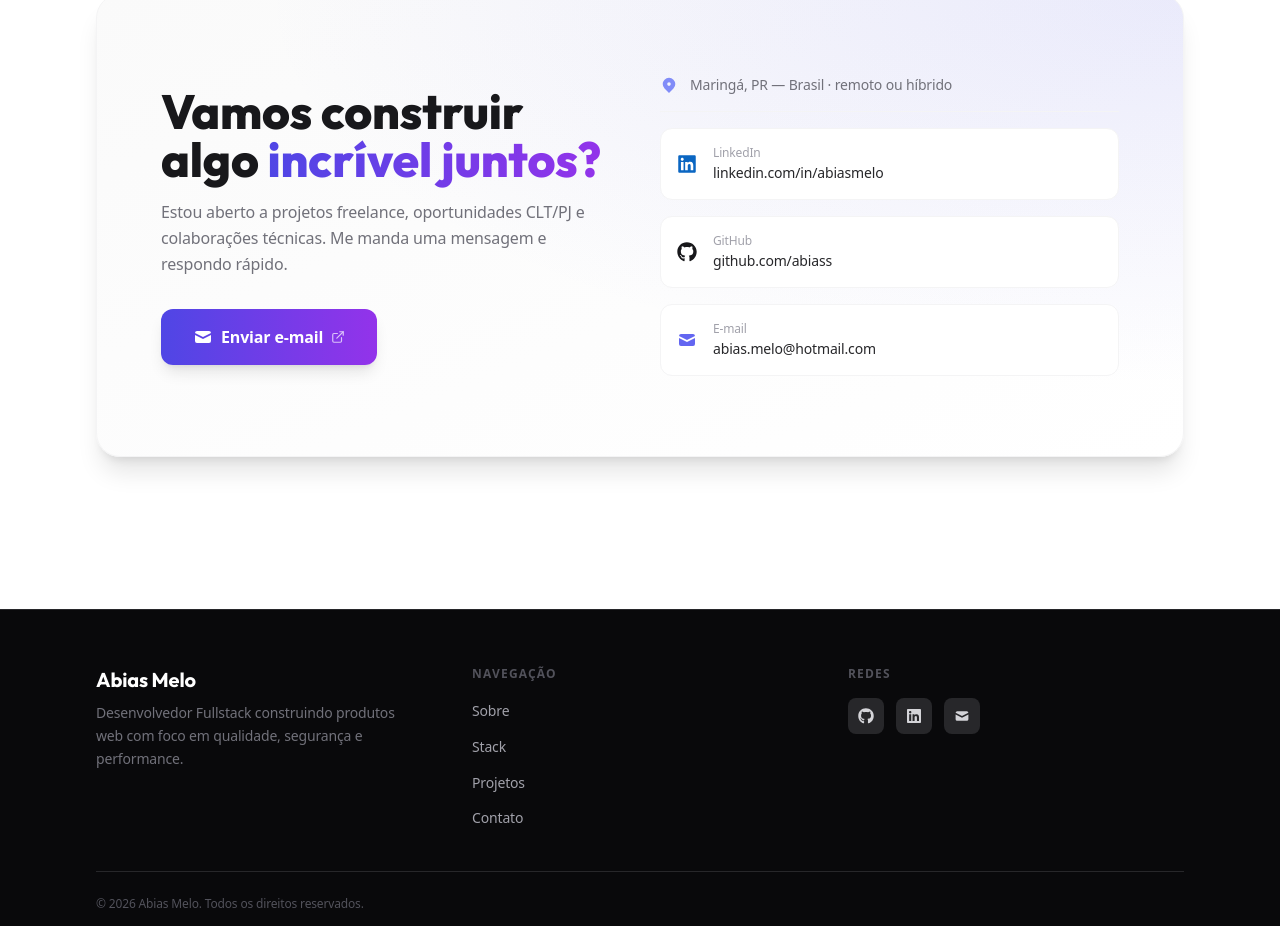
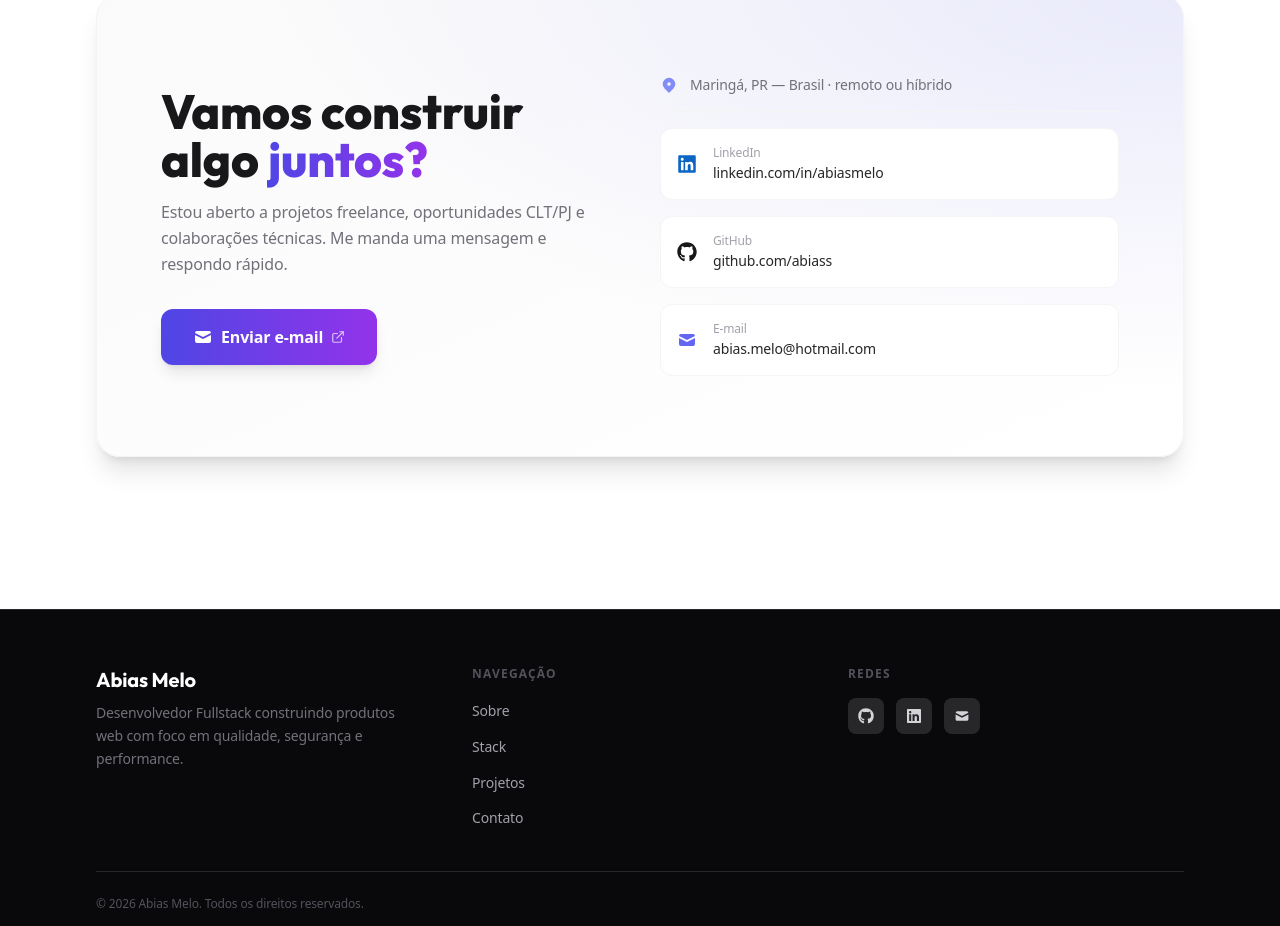
Before and after one commit to abiass/Meu-Portifolio, a React (Vite) app: page / in a window 1280 px wide. Shown: the part 9120-10046 px from the top of the page. Built offline with nearby package versions, Linux system fonts and the light colour scheme.

Commit message:
fix: linkedin link

```diff
--- a/src/sections/Contact.jsx
+++ b/src/sections/Contact.jsx
@@ -65,7 +65,7 @@ export function Contact() {
               <h2 className="font-display text-3xl md:text-5xl font-extrabold text-zinc-900 dark:text-white leading-tight mb-4">
                 Vamos construir algo{" "}
                 <span className="bg-clip-text text-transparent bg-gradient-to-r from-indigo-600 to-purple-600 dark:from-indigo-400 dark:to-purple-400">
-                  incrível juntos?
+                  juntos?
                 </span>
               </h2>
               <p className="text-base text-zinc-500 dark:text-zinc-400 leading-relaxed mb-8 max-w-md">
--- a/src/sections/Footer.jsx
+++ b/src/sections/Footer.jsx
@@ -11,7 +11,7 @@ const navLinks = [
 
 const socialLinks = [
   { label: "GitHub", icon: FaGithub, href: "https://github.com/abiass" },
-  { label: "LinkedIn", icon: FaLinkedin, href: "www.linkedin.com/in/abiasmelo" },
+  { label: "LinkedIn", icon: FaLinkedin, href: "https://www.linkedin.com/in/abiasmelo" },
   { label: "E-mail", icon: HiMail, href: "mailto:abias.melo@hotmail.com" },
 ];
 
```
